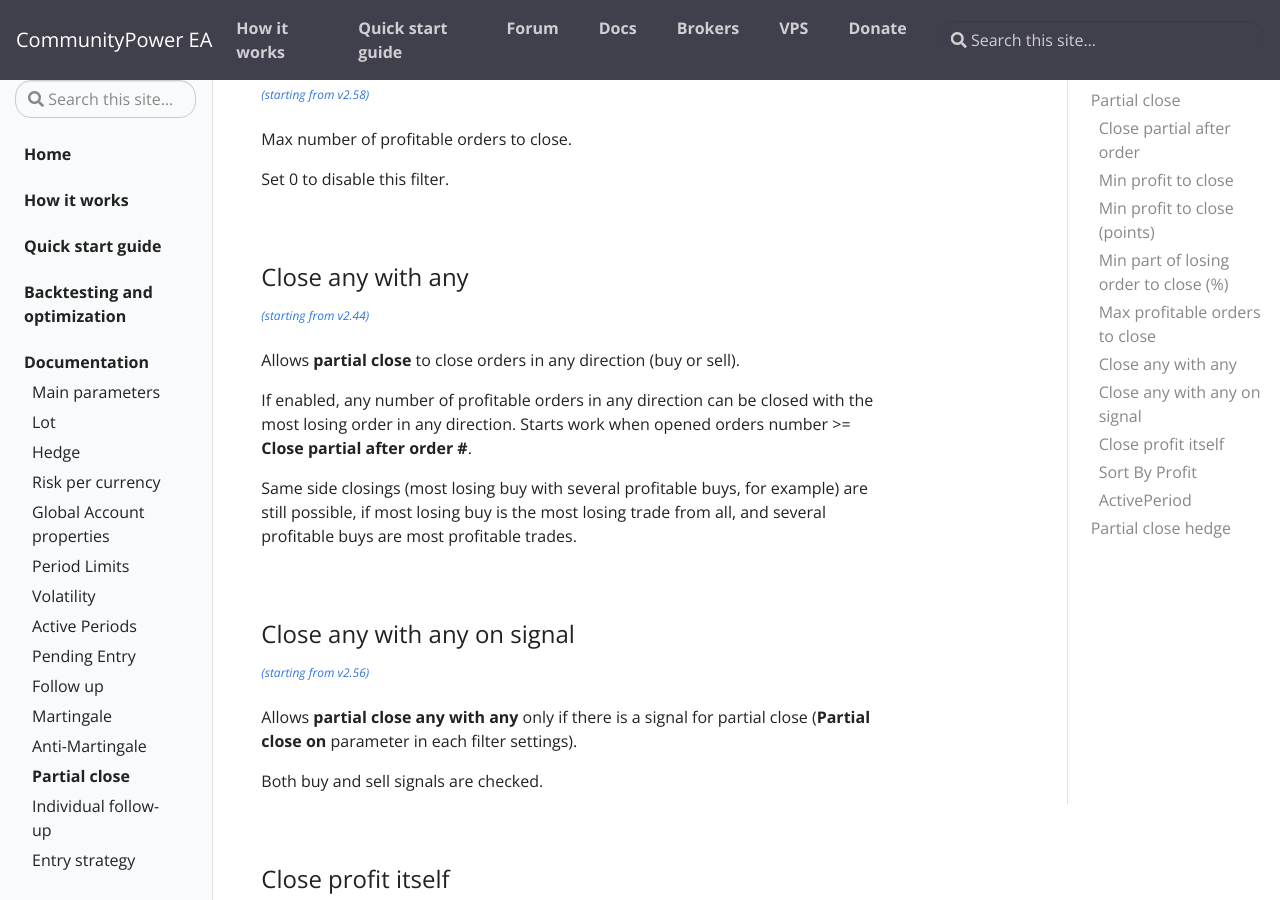
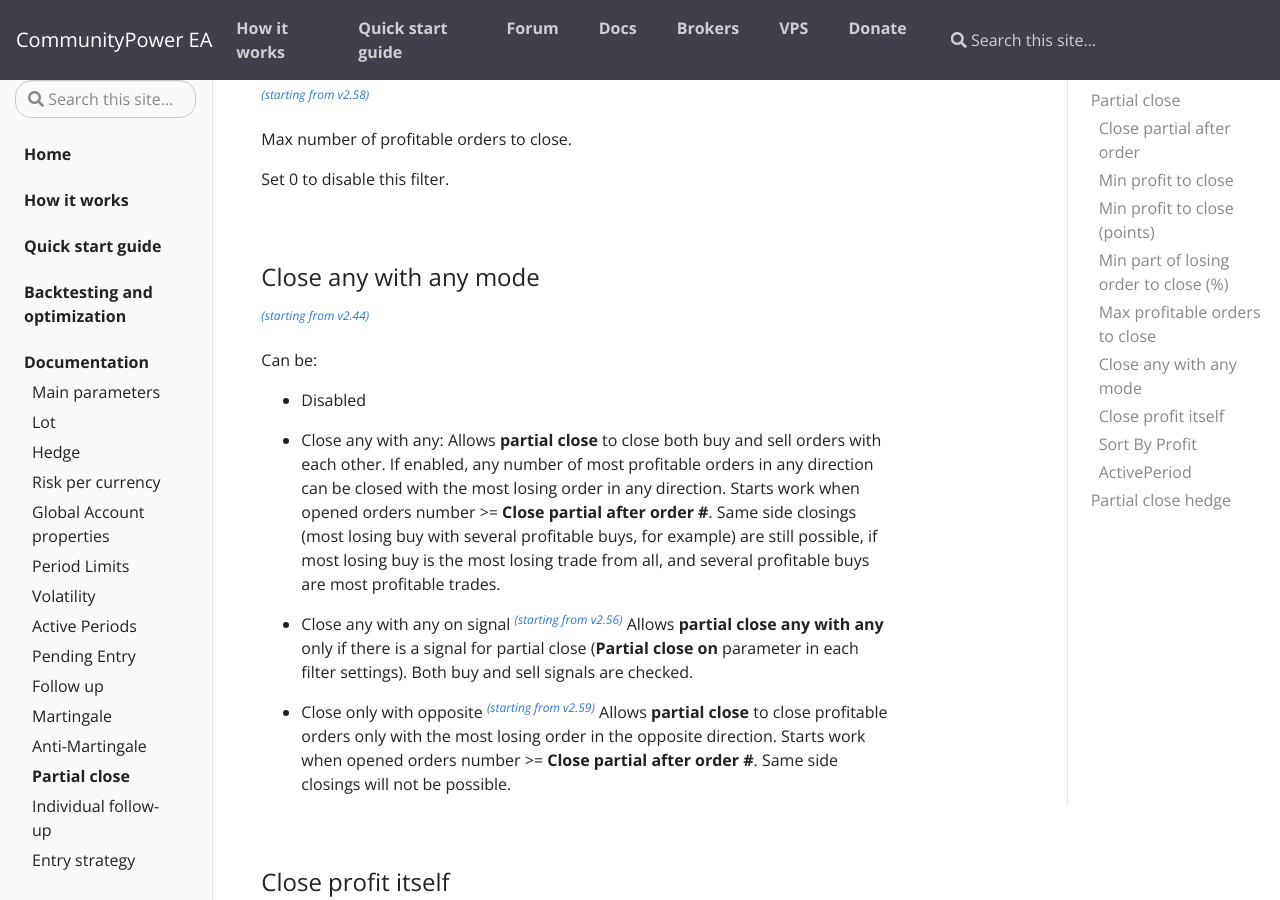
Before and after one commit to komposter/CommunityPowerEA.com, a Jekyll site: the page built from _docs/partial-close.md, in a window 1280 px wide and 900 px high, scrolled down 1772 px. Built offline with Jekyll 4.4.1, drawn with Linux system fonts in a browser that asks for light colours.

```diff
--- a/_docs/partial-close.md
+++ b/_docs/partial-close.md
@@ -73,23 +73,26 @@ Set 0 to disable this filter.
 
 <br />
 
-### Close any with any
+### Close any with any mode
 <sup>[*(starting from v2.44)*](/docs/versions-history#20220312-244)</sup>
 
-Allows **partial close** to close orders in any direction (buy or sell).
+Can be:
+* Disabled
 
-If enabled, any number of profitable orders in any direction can be closed with the most losing order in any direction. Starts work when opened orders number >= **Close partial after order #**.
+* Close any with any:
+  Allows **partial close** to close both buy and sell orders with each other.
+  If enabled, any number of most profitable orders in any direction can be closed with the most losing order in any direction. Starts work when opened orders number >= **Close partial after order #**.
+  Same side closings (most losing buy with several profitable buys, for example) are still possible, if most losing buy is the most losing trade from all, and several profitable buys are most profitable trades.
 
-Same side closings (most losing buy with several profitable buys, for example) are still possible, if most losing buy is the most losing trade from all, and several profitable buys are most profitable trades.
+* Close any with any on signal
+  <sup>[*(starting from v2.56)*](/docs/versions-history#20230818-1124-256)</sup>
+  Allows **partial close any with any** only if there is a signal for partial close (**Partial close on** parameter in each filter settings).
+  Both buy and sell signals are checked.
 
-<br />
-
-### Close any with any on signal
-<sup>[*(starting from v2.56)*](/docs/versions-history#20230818-1124-256)</sup>
-
-Allows **partial close any with any** only if there is a signal for partial close (**Partial close on** parameter in each filter settings).
-
-Both buy and sell signals are checked.
+* Close only with opposite
+  <sup>[*(starting from v2.59)*](/docs/versions-history#20240118-0212-259)</sup>
+  Allows **partial close** to close profitable orders only with the most losing order in the opposite direction. Starts work when opened orders number >= **Close partial after order #**.
+  Same side closings will not be possible.
 
 <br />
 
```
Also changed, not shown: _docs/versions-history.md (+13 -0 lines).
